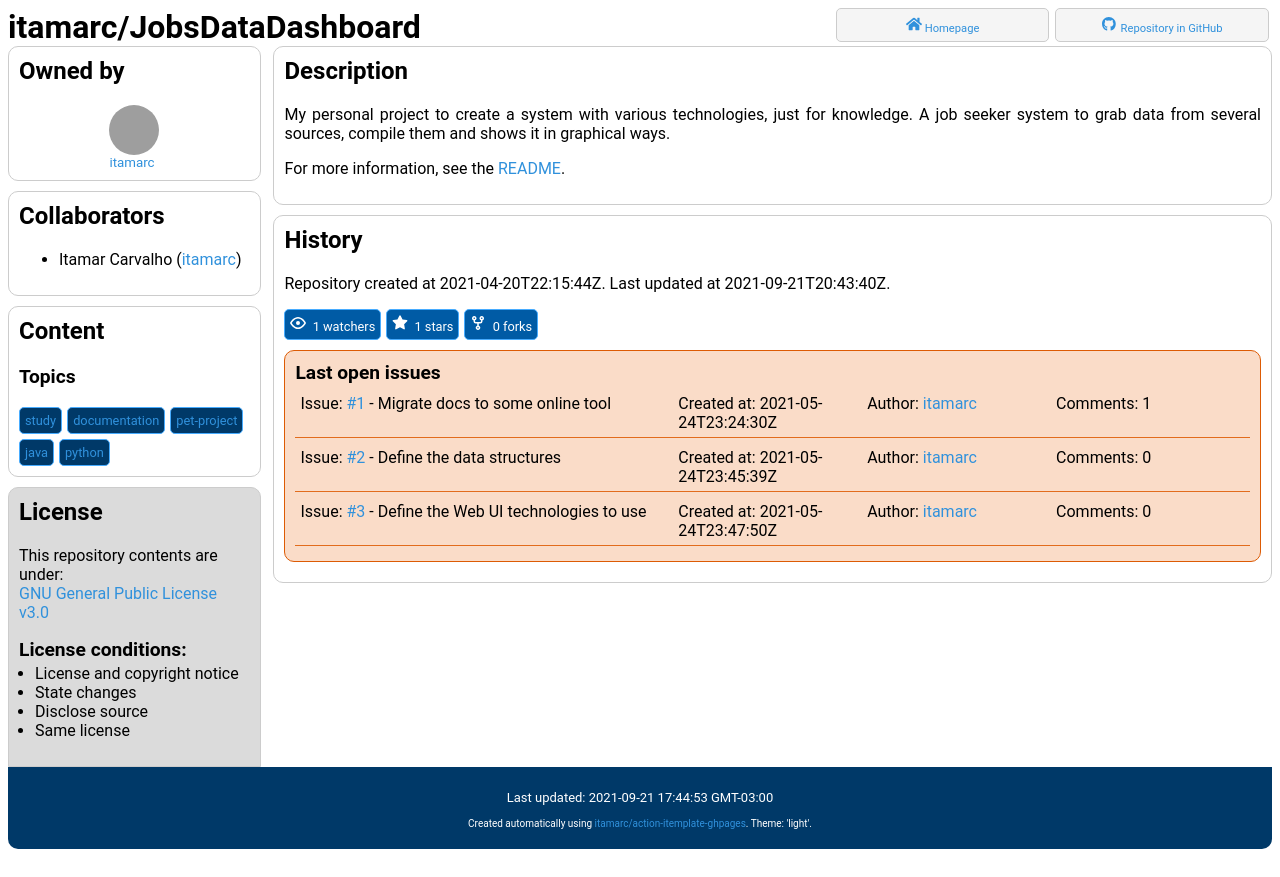
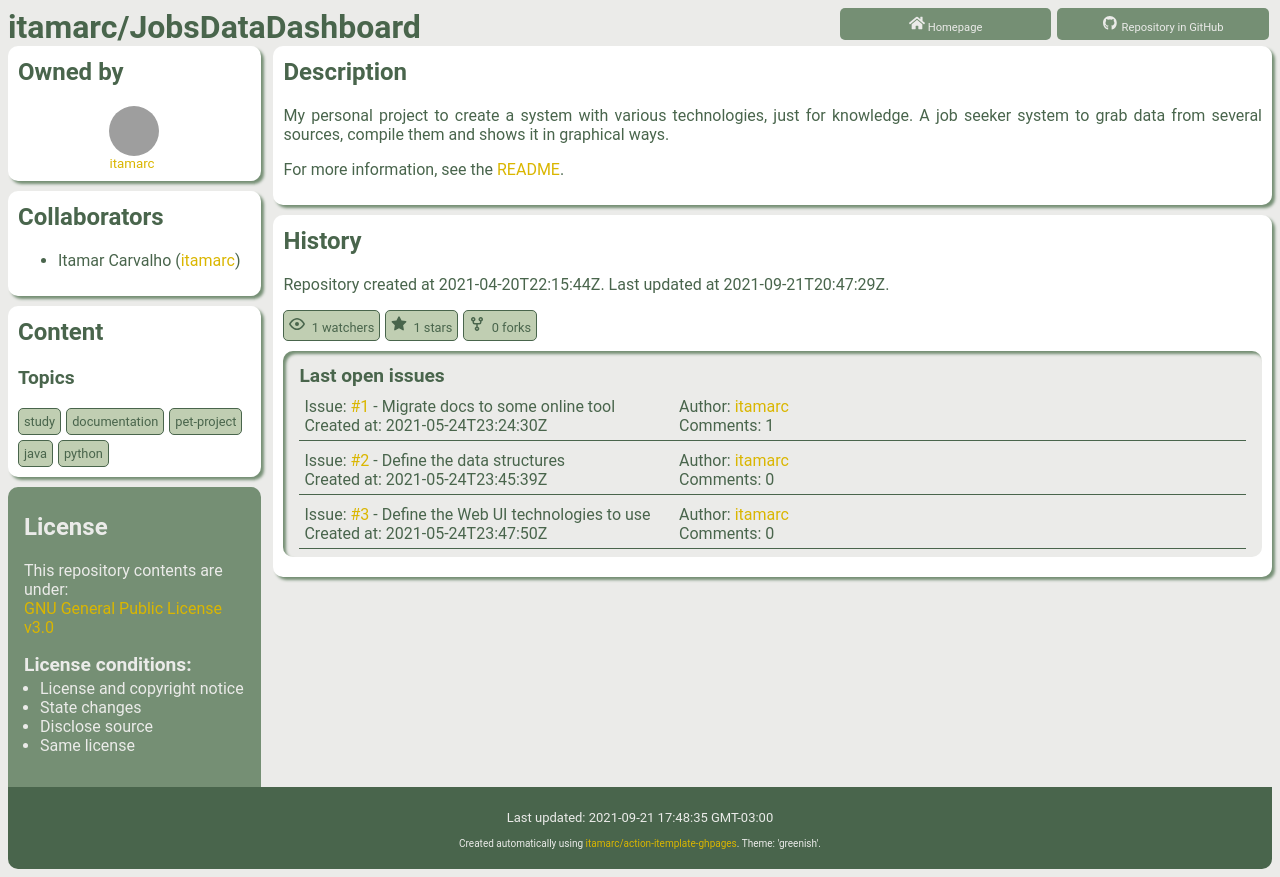
Before and after one commit to itamarc/JobsDataDashboard, a plain HTML site: page docs/index.html in a window 1280 px wide. Drawn offline with Linux system fonts and the light colour scheme; grey boxes are pictures that could not be loaded.

Commit message:
action-itemplate-ghpages: Updated content

```diff
--- a/docs/README.html
+++ b/docs/README.html
@@ -4,7 +4,7 @@
         <meta charset="UTF-8">
         <meta name="viewport" content="width=device-width, initial-scale=1.0">
         <title>itamarc/JobsDataDashboard README.md</title>
-        <link rel="stylesheet" href="light.css">
+        <link rel="stylesheet" href="greenish.css">
             <!-- Prism.js - Syntax highlighting -->
         <link href="https://itamarc.github.io/JobsDataDashboard/prism-default.css" rel="stylesheet" />
 </head>
--- /dev/null
+++ b/docs/greenish.css
@@ -0,0 +1,362 @@
+:root {
+    --color1: #49654C;
+    --color2: #758f74;
+    --color3: #C0CEB2;
+    --color4: #EBEBE9;
+    --extreme: #ffffff;
+    --oposite: #000000;
+    --contrast: #DAB600;
+}
+
+body {
+    font-family: Roboto, Arial, Helvetica, sans-serif;
+    font-size: 1em;
+    color: var(--color1);
+    background-color: var(--color4);
+}
+
+h1 {
+    font-size: 2em;
+    font-weight: bold;
+}
+
+h2 {
+    font-size: 1.5em;
+    font-weight: bold;
+}
+
+h3 {
+    font-size: 1.2em;
+    font-weight: bold;
+    margin-bottom: 0px;
+}
+
+a,
+a:visited {
+    text-decoration: none;
+    color: var(--contrast);
+}
+
+a:hover {
+    text-decoration: underline;
+    color: var(--contrast);
+}
+
+.header-title {
+    font-size: 2em;
+    font-weight: bold;
+    display: flex;
+    flex-direction: row;
+}
+
+.header {
+    display: flex;
+    flex-flow: row wrap;
+    justify-content: space-between;
+}
+
+.links {
+    display: flex;
+    flex-flow: row nowrap;
+    justify-content: space-around;
+}
+
+#homepage,
+#repository {
+    font-size: 0.7em;
+    /* border: var(--color1) 1px solid; */
+    color: var(--extreme);
+    background-color: var(--color2);
+    padding: 5px;
+    margin: 0 3px;
+    border-radius: 5px;
+    height: 2em;
+    width: 18em;
+    text-align: center;
+    align-items: center;
+    display: flex;
+    flex-flow: row nowrap;
+    justify-content: center;
+}
+
+#homepage a,
+#repository a {
+    color: var(--color4);
+}
+
+.description {
+    text-align: justify;
+}
+
+.svgIconsDiv {
+    margin-bottom: 10px;
+    display: flex;
+    flex-flow: row nowrap;
+    align-items: center;
+}
+
+#watchers,
+#stars,
+#forks {
+    border: var(--color1) 1px solid;
+    background-color: var(--color3);
+    padding: 5px;
+    border-radius: 5px;
+    margin-right: 5px;
+    font-size: 0.8em;
+    display: flex;
+    flex-flow: row nowrap;
+    align-items: center;
+}
+
+#watchers a,
+#stars a,
+#forks a {
+    color: var(--color1);
+}
+
+.svgicons {
+    color: var(--color1);
+    fill: currentColor;
+    margin-right: 3px;
+}
+
+.ownedby img {
+    vertical-align: middle;
+    border: 0;
+    border-radius: 50%;
+}
+
+.owner {
+    display: flex;
+    align-items: center;
+    justify-content: center;
+    font-size: smaller;
+}
+
+.footer {
+    text-align: center;
+    color: var(--color4);
+    background-color: var(--color1);
+    padding: 10px;
+    border-radius: 0px 0px 10px 10px;
+    clear: both;
+}
+
+.actionmkt {
+    font-size: x-small;
+}
+
+.lastupd {
+    font-size: small;
+}
+
+#latestRelease {
+    border: none;
+    background-color: var(--color4);
+    box-shadow: 3px 3px 3px var(--color2) inset;
+    padding: 0.2em 1em;
+}
+
+#issues {
+    border: none;
+    background-color: var(--color4);
+    box-shadow: 3px 3px 3px var(--color2) inset;
+    padding: 0.2em 1em;
+}
+
+.issue {
+    display: grid;
+    grid-template-columns: 40% 20% 20% 20%;
+    border-bottom: solid 1px var(--color1);
+    padding: 0px 5px 5px 5px;
+    margin: 10px 0px 5px 0px;
+}
+
+.issueIdSpan {
+    grid-column: 1;
+    grid-row: 1;
+}
+
+.issueCreatedAt {
+    grid-column: 1;
+    grid-row: 2;
+}
+
+.issueAuthor {
+    grid-column: 2;
+    grid-row: 1;
+}
+
+.issuesCommentsCount {
+    grid-column: 2;
+    grid-row: 2;
+}
+
+.container {
+    background-color: var(--extreme);
+    border-radius: 10px;
+    padding: 2px 10px 10px 10px;
+    margin-bottom: 10px;
+}
+
+.shadow {
+    box-shadow: 3px 3px 3px var(--color2);
+    /* border: 1px solid var(--color1); */
+}
+
+#readme_inline {
+    border: solid 1px var(--color3);
+    background-color: var(--extreme);
+    border-radius: 10px;
+    margin-bottom: 10px;
+}
+
+.readme_title {
+    text-align: center;
+    color: var(--color1);
+    background-color: var(--color3);
+    padding: 5px 0px 5px 0px;
+    /* top right bottom left */
+    border-radius: 10px 10px 0px 0px;
+    clear: both;
+    width: 100%;
+}
+
+.readme_content {
+    border-radius: 10px;
+    padding: 10px;
+}
+
+.container h1,
+.container h2,
+.container h3 {
+    margin-top: 10px;
+}
+
+.languagesBar {
+    display: flex;
+    width: 100%;
+    height: 8px;
+}
+
+.languageName {
+    color: var(--oposite);
+    font-size: small;
+}
+
+.topics {
+    display: flex;
+    flex-flow: row wrap;
+    justify-content: flex-start;
+    gap: 5px;
+}
+
+.topics span {
+    border: var(--color1) 1px solid;
+    background-color: var(--color3);
+    padding: 5px;
+    border-radius: 5px;
+    font-size: 0.8em;
+}
+
+.topics a {
+    color: var(--color1) 1px solid;
+}
+
+#license {
+    background-color: var(--color2);
+    color: var(--color4);
+    border: none;
+    padding: 1em;
+    margin-bottom: 0px;
+    border-radius: 10px 10px 0px 0px;
+}
+
+#licenseConditions ul {
+    margin-left: 0em;
+    margin-top: 0.2em;
+    padding-left: 1em;
+}
+
+#smalldiv {
+    width: 20%;
+    float: left;
+    clear: left;
+    position: relative;
+}
+
+#bigdiv {
+    width: 79%;
+    float: right;
+    clear: right;
+}
+
+
+/* Elements for the converted README.md */
+
+table {
+    border-collapse: collapse;
+    border: 1px solid var(--color4);
+    background-color: var(--extreme);
+}
+
+th {
+    background-color: var(--color4);
+}
+
+td {
+    padding: 5px;
+    border: 1px solid var(--color4);
+}
+
+pre {
+    background-color: var(--color4);
+}
+
+
+/* END: Elements for the converted README.md */
+
+@media only screen and (max-width: 768px) {
+    /* For mobile phones: */
+    * {
+        box-sizing: border-box;
+    }
+    body {
+        margin: 0px;
+        width: 100%;
+    }
+    .linktext {
+        display: none;
+    }
+    #homepage,
+    #repository {
+        height: 2rem;
+        width: 5em;
+    }
+    .footer {
+        border-radius: 0px;
+    }
+    /* The side navigation menu */
+    #smalldiv {
+        width: 100%;
+        float: none;
+    }
+    #bigdiv {
+        width: 100%;
+        float: none;
+    }
+    .issue {
+        display: flex;
+        flex-flow: row wrap;
+        justify-content: space-between;
+        padding: 0px 5px 5px 5px;
+        margin: 10px 0px 5px 0px;
+    }
+    .issue span {
+        margin: 0em 0em 0em 0.5em;
+    }
+    #license {
+        position: unset;
+    }
+}
--- a/docs/index.html
+++ b/docs/index.html
@@ -1,13 +1,15 @@
 <!DOCTYPE html>
 <html lang="en">
+
 <head>
     <meta http-equiv="Content-Type" content="text/html; charset=UTF-8">
     <meta name="viewport" content="width=device-width, initial-scale=1.0">
 
     <title>itamarc/JobsDataDashboard</title>
-        <link rel="stylesheet" href="light.css">
+    <link rel="stylesheet" href="greenish.css">
     <script language="javascript" src="themes.js"></script>
     </head>
+
 <body onload="setSmalldivHeight();">
 
     <div class="header">
@@ -20,7 +22,8 @@
                         class=""></path>
                 </svg>
                 <span class="linktext">Homepage</span>
-            </a></span>
+            </a>
+            </span>
             <span id="repository"><a href="https://github.com/itamarc/JobsDataDashboard">
                 <svg aria-hidden="true" viewBox="0 0 576 512" height="16" width="16">
                     <path fill="currentColor"
@@ -28,20 +31,23 @@
                     </path>
                 </svg>
                 <span class="linktext">Repository in GitHub</span>
-            </a></span>
+            </a>
+            </span>
         </div>
-    </div><!-- header -->
+    </div>
+    <!-- header -->
 
     <div id="bigdiv">
-        <div class="description container">
+        <div class="description container shadow">
             <h2>Description</h2>
             My personal project to create a system with various technologies, just for knowledge. A job seeker system to grab data from several sources, compile them and shows it in graphical ways.
-        <p id="readme"></p></div>
+            <p id="readme"></p>
+        </div>
 
-        <div class="container">
+        <div class="container shadow">
             <h2>History</h2>
 
-            <p>Repository created at 2021-04-20T22:15:44Z. Last updated at 2021-09-21T20:43:40Z.</p>
+            <p>Repository created at 2021-04-20T22:15:44Z. Last updated at 2021-09-21T20:47:29Z.</p>
 
             <div class="svgIconsDiv">
                 <span id="watchers">
@@ -67,7 +73,8 @@
             </span></div>
 
             <div id="latestRelease" class="container"></div>
-            <script language="javascript">latestReleaseAsUL(
+            <script language="javascript">
+                latestReleaseAsUL(
                     '',
                     '',
                     '',
@@ -79,52 +86,64 @@
             </script>
 
             <div id="issues" class="container"></div>
-            <script language="javascript">issuesAsSPAN([{"number":1,"createdAt":"2021-05-24T23:24:30Z","comments_totalCount":1,"author":{"login":"itamarc","url":"https://github.com/itamarc"},"titleHTML":"Migrate docs to some online tool","url":"https://github.com/itamarc/JobsDataDashboard/issues/1"},{"number":2,"createdAt":"2021-05-24T23:45:39Z","comments_totalCount":0,"author":{"login":"itamarc","url":"https://github.com/itamarc"},"titleHTML":"Define the data structures","url":"https://github.com/itamarc/JobsDataDashboard/issues/2"},{"number":3,"createdAt":"2021-05-24T23:47:50Z","comments_totalCount":0,"author":{"login":"itamarc","url":"https://github.com/itamarc"},"titleHTML":"Define the Web UI technologies to use","url":"https://github.com/itamarc/JobsDataDashboard/issues/3"}])</script>
+            <script language="javascript">
+                issuesAsSPAN([{"number":1,"createdAt":"2021-05-24T23:24:30Z","comments_totalCount":1,"author":{"login":"itamarc","url":"https://github.com/itamarc"},"titleHTML":"Migrate docs to some online tool","url":"https://github.com/itamarc/JobsDataDashboard/issues/1"},{"number":2,"createdAt":"2021-05-24T23:45:39Z","comments_totalCount":0,"author":{"login":"itamarc","url":"https://github.com/itamarc"},"titleHTML":"Define the data structures","url":"https://github.com/itamarc/JobsDataDashboard/issues/2"},{"number":3,"createdAt":"2021-05-24T23:47:50Z","comments_totalCount":0,"author":{"login":"itamarc","url":"https://github.com/itamarc"},"titleHTML":"Define the Web UI technologies to use","url":"https://github.com/itamarc/JobsDataDashboard/issues/3"}])
+            </script>
         </div>
-        <div id="readme_inline">
+        <div id="readme_inline" class="shadow">
             <div class="readme_title">README</div>
             <div class="readme_content">
 
             </div>
         </div>
-        <script lang="javascript">readmePublished('true')</script>
-    </div><!-- bigdiv -->
+        <script lang="javascript">
+            readmePublished('true')
+        </script>
+    </div>
+    <!-- bigdiv -->
 
     <div id="smalldiv">
-        <div class="ownedby container">
+        <div class="ownedby container shadow">
             <h2>Owned by</h2>
             <div class="owner">
-                <a href="https://github.com/itamarc"><img src="https://avatars.githubusercontent.com/u/19577272?u=2bf4a3411aae650b4a5ac645845ae87ddbaad593&v=4" alt="owner" title="Owner" width="50px" height="50px"><br>
-                itamarc</a>
+                <a href="https://github.com/itamarc"><img src="https://avatars.githubusercontent.com/u/19577272?u=2bf4a3411aae650b4a5ac645845ae87ddbaad593&v=4" alt="owner" title="Owner" width="50px" height="50px"><br> itamarc</a>
             </div>
         </div>
 
-        <div id="collaborators" class="container"></div>
-        <script language="javascript">collaboratorsAsUL([{"name":"Itamar Carvalho","login":"itamarc","url":"https://github.com/itamarc"}])</script>
+        <div id="collaborators" class="container shadow"></div>
+        <script language="javascript">
+            collaboratorsAsUL([{"name":"Itamar Carvalho","login":"itamarc","url":"https://github.com/itamarc"}])
+        </script>
 
-        <div class="container">
+        <div class="container shadow">
             <h2>Content</h2>
 
             <div id="languages"></div>
-            <script>languagesAsUL([], 0)</script>
+            <script>
+                languagesAsUL([], 0)
+            </script>
 
             <div id="topics"></div>
-            <script language="javascript">topicsAsSPAN([{"name":"study","url":"https://github.com/topics/study"},{"name":"documentation","url":"https://github.com/topics/documentation"},{"name":"pet-project","url":"https://github.com/topics/pet-project"},{"name":"java","url":"https://github.com/topics/java"},{"name":"python","url":"https://github.com/topics/python"}])</script>
+            <script language="javascript">
+                topicsAsSPAN([{"name":"study","url":"https://github.com/topics/study"},{"name":"documentation","url":"https://github.com/topics/documentation"},{"name":"pet-project","url":"https://github.com/topics/pet-project"},{"name":"java","url":"https://github.com/topics/java"},{"name":"python","url":"https://github.com/topics/python"}])
+            </script>
         </div>
-
         <div class="container" id="license">
             <h2>License</h2>
             <p>This repository contents are under:<br>
                 <a href="http://choosealicense.com/licenses/gpl-3.0/">GNU General Public License v3.0</a></p>
             <SPAN id="licenseConditions"></SPAN>
-            <script language="javascript">licenseCondAsUL(["License and copyright notice","State changes","Disclose source","Same license"])</script>
+            <script language="javascript">
+                licenseCondAsUL(["License and copyright notice","State changes","Disclose source","Same license"])
+            </script>
         </div>
-    </div><!-- smalldiv -->
+    </div>
+    <!-- smalldiv -->
 
     <div class="footer">
-        <p class="lastupd">Last updated: 2021-09-21 17:44:53 GMT-03:00</p>
-        <p class="actionmkt">Created automatically using <a href="https://itamarc.github.io/action-itemplate-ghpages" target="_blank">itamarc/action-itemplate-ghpages</a>.
-            Theme: 'light'.</p>
+        <p class="lastupd">Last updated: 2021-09-21 17:48:35 GMT-03:00</p>
+        <p class="actionmkt">Created automatically using <a href="https://itamarc.github.io/action-itemplate-ghpages" target="_blank">itamarc/action-itemplate-ghpages</a>. Theme: 'greenish'.</p>
     </div>
     </body>
+
 </html>
```
Also changed, not shown: docs/doc/GrabberJob.html (+1 -1 lines), docs/doc/Logging.html (+1 -1 lines), docs/doc/WebUI.html (+1 -1 lines). Lines whose indentation alone changed are shown as unchanged.
